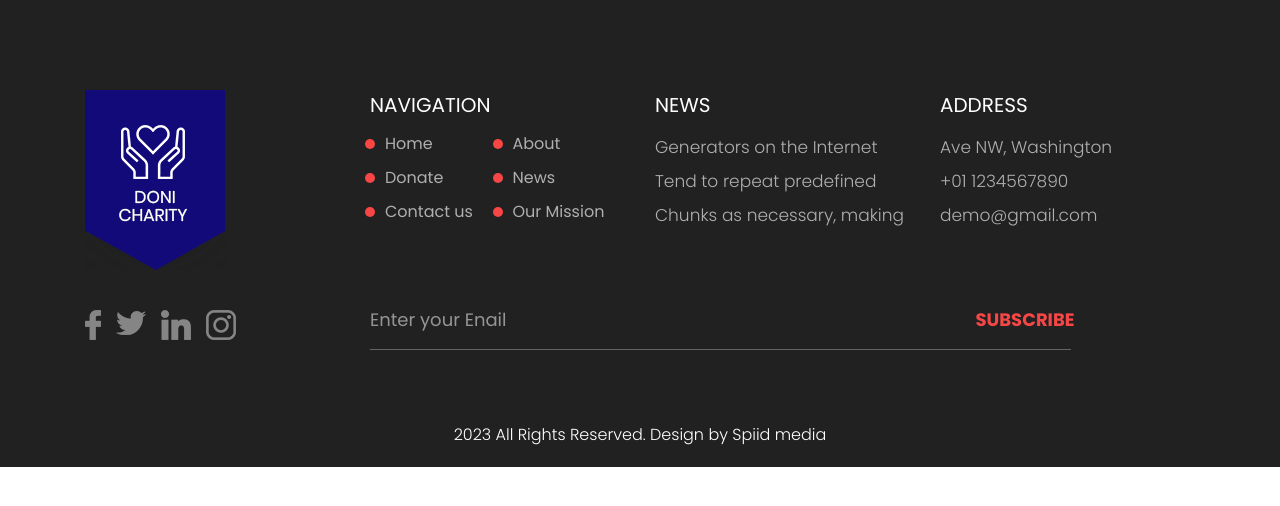
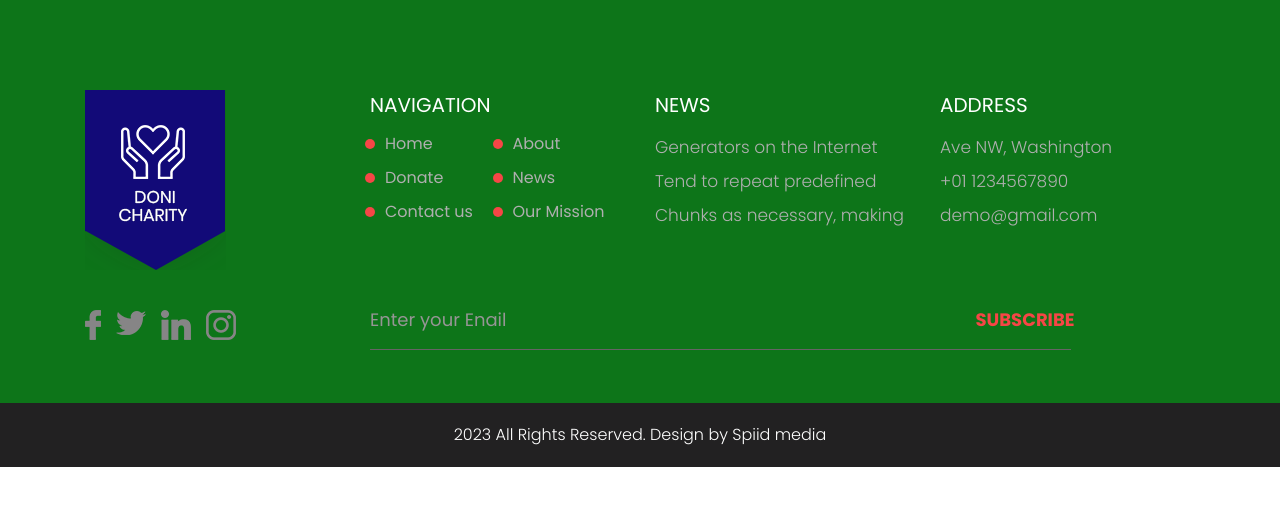
Before and after one commit to dayankennedy/sayawebsite, a Django app: page /base/ in a window 1280 px wide. Shown: the part 153-659 px from the top of the page. Run offline with Django 4.2, Linux system fonts and the light colour scheme; some libraries are stand-ins or nearby versions.

Commit message:
footer color change

```diff
--- a/static/css/style.css
+++ b/static/css/style.css
@@ -1061,7 +1061,7 @@ button.donate_btn {
 .footer_section {
     width: 100%;
     float: left;
-    background-color: #222122;
+    background-color:#0d7519;
     height: auto;
 }
 
```
